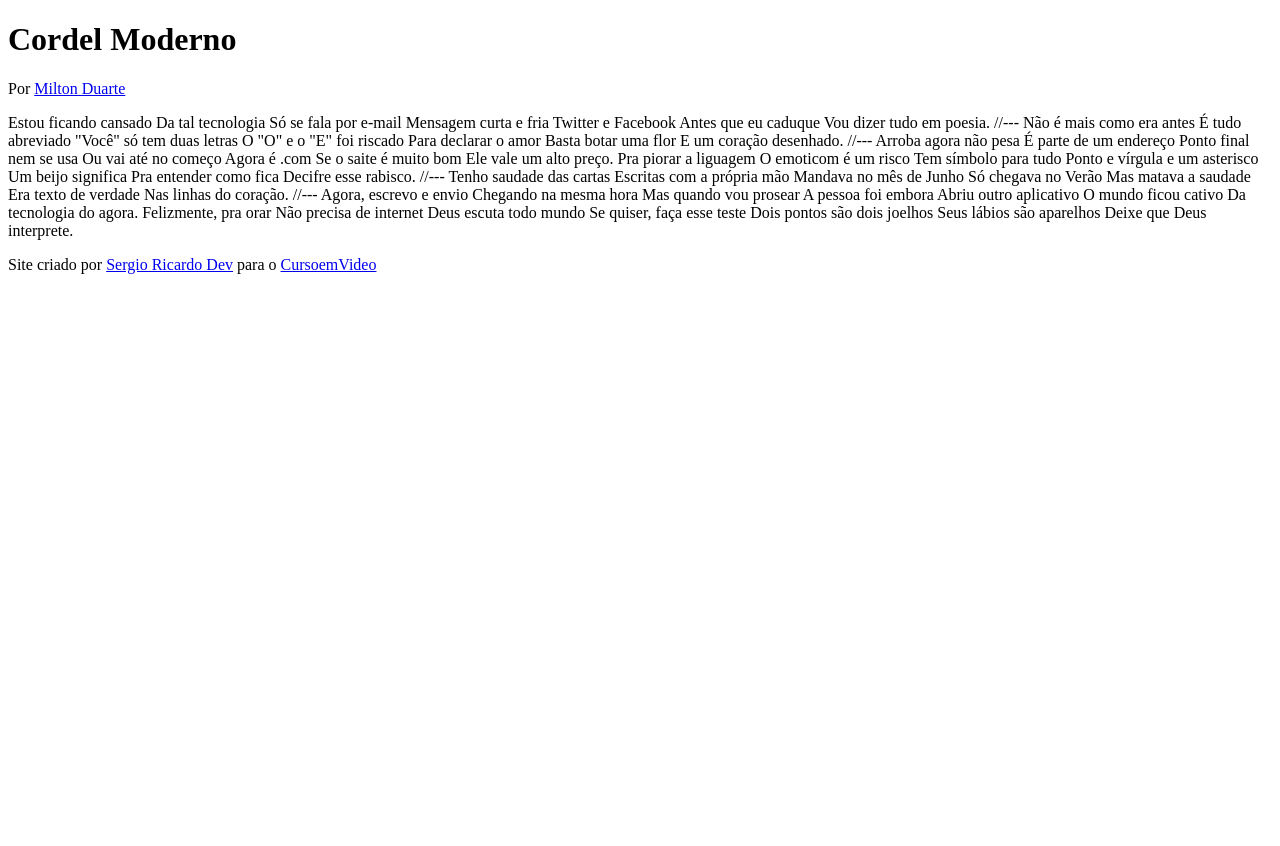
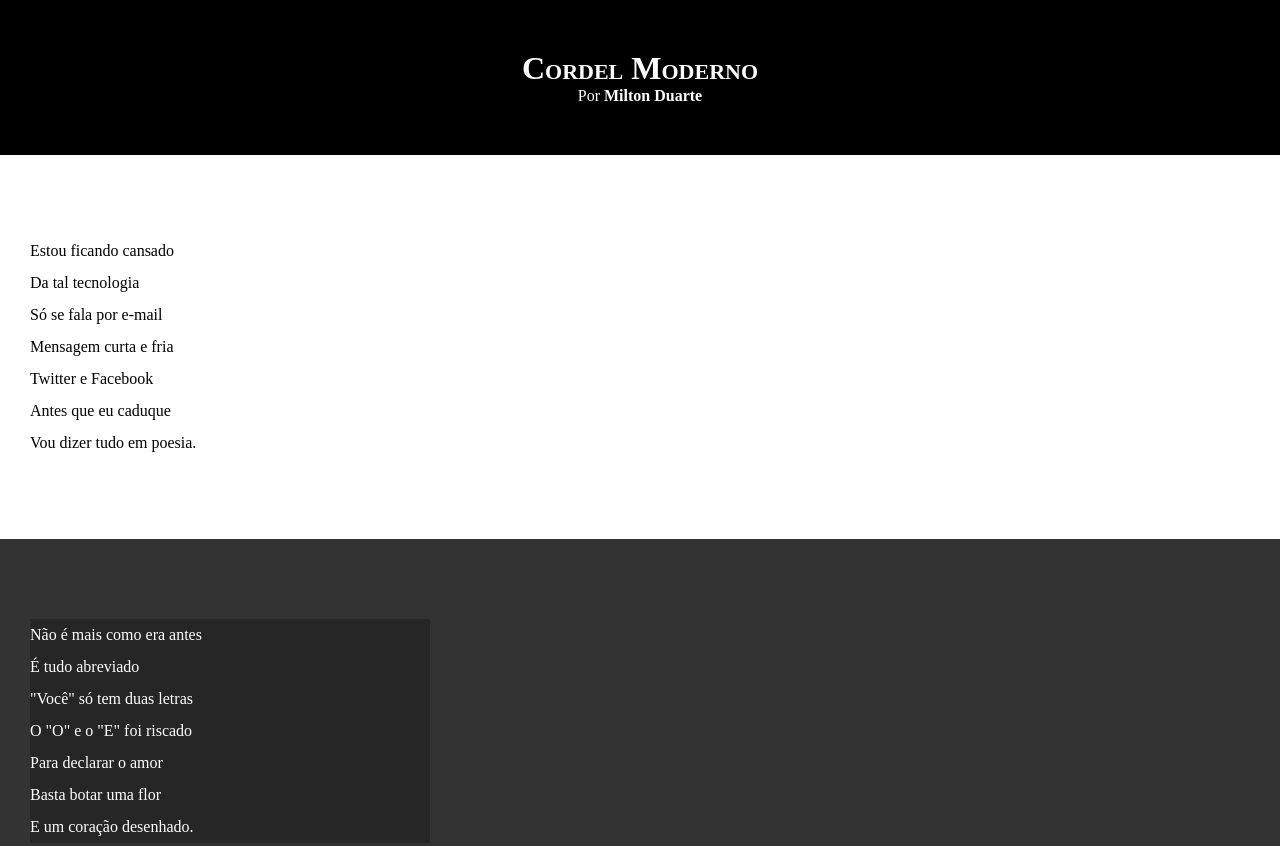
Before and after one commit to sergioricardodev/html-css, a plain HTML site: page desafios/d012/index.html in a window 1280 px wide. Shown: the top 846 px of the page. Before the commit the page ends 800 px from the top, so only its background shows below. Drawn offline with Linux system fonts and the light colour scheme.

Commit message:
atualizei estilos dos textos e blocos

```diff
--- /dev/null
+++ b/desafios/d012/estilo/style.css
@@ -0,0 +1,65 @@
+@charset "UTF-8";
+
+*{
+    margin: 0px;
+    padding: 0px;
+}
+
+html, body{
+    min-height: 100vh;
+    background-color: darkgray;
+}
+
+header{
+    background-color: black;
+    color: white;
+    text-align: center;
+}
+
+header > h1{
+    padding-top: 50px;
+    font-variant: small-caps;
+}
+
+header > p{
+    padding-bottom: 50px;
+}
+
+a {
+    color: white;
+    text-decoration: none;
+    font-weight: bolder;
+}
+
+a:hover {
+    text-decoration: underline;
+}
+
+section{
+    padding-top: 10vh;
+    padding-bottom: 10vh;
+    line-height: 2em;
+    padding-left: 30px;
+}
+
+section.normal{
+    background-color: white;
+    color: black;
+}
+
+section.imagem{
+    background-color: rgb(51, 51, 51);
+    color: white;
+}
+
+section.imagem > p{
+    background-color: rgba(0, 0, 0, 0.253);
+    width: 400px;
+}
+
+footer{
+    background-color: black;
+    color: white;
+    text-align: center;
+    padding: 10px;
+}
--- a/desafios/d012/index.html
+++ b/desafios/d012/index.html
@@ -4,6 +4,7 @@
     <meta charset="UTF-8">
     <meta name="viewport" content="width=device-width, initial-scale=1.0">
     <title>Cordel Moderno</title>
+    <link rel="stylesheet" href="estilo/style.css">
 </head>
 <body>
     <header>
@@ -15,69 +16,87 @@
         </p>
     </header>
 
-    Estou ficando cansado
-    Da tal tecnologia
-    Só se fala por e-mail
-    Mensagem curta e fria
-    Twitter e Facebook
-    Antes que eu caduque
-    Vou dizer tudo em poesia.
+    <section class="normal">
+        <p>
+            Estou ficando cansado <br>
+            Da tal tecnologia <br>
+            Só se fala por e-mail <br>
+            Mensagem curta e fria <br>
+            Twitter e Facebook <br>
+            Antes que eu caduque <br>
+            Vou dizer tudo em poesia.
+        </p>
+    </section>
 
-    //---
 
-    Não é mais como era antes
-    É tudo abreviado
-    "Você" só tem duas letras
-    O "O" e o "E" foi riscado
-    Para declarar o amor
-    Basta botar uma flor
-    E um coração desenhado.
+    <section class="imagem">
+        <p>
+            Não é mais como era antes <br>
+            É tudo abreviado <br>
+            "Você" só tem duas letras <br>
+            O "O" e o "E" foi riscado <br>
+            Para declarar o amor <br>
+            Basta botar uma flor <br>
+            E um coração desenhado.
+        </p>
+    </section>
 
-    //---
 
-    Arroba agora não pesa
-    É parte de um endereço
-    Ponto final nem se usa
-    Ou vai até no começo
-    Agora é .com
-    Se o saite é muito bom
-    Ele vale um alto preço.
+    <section class="normal">
+        <p>
+            Arroba agora não pesa <br>
+            É parte de um endereço <br>
+            Ponto final nem se usa <br>
+            Ou vai até no começo <br>
+            Agora é .com <br>
+            Se o saite é muito bom <br>
+            Ele vale um alto preço. <br>
+        </p>
+        <p>
+            Pra piorar a liguagem <br>
+            O emoticom é um risco <br>
+            Tem símbolo para tudo <br>
+            Ponto e vírgula e um asterisco <br>
+            Um beijo significa <br>
+            Pra entender como fica <br>
+            Decifre esse rabisco.
+        </p>
+    </section>
 
-    Pra piorar a liguagem
-    O emoticom é um risco
-    Tem símbolo para tudo
-    Ponto e vírgula e um asterisco
-    Um beijo significa
-    Pra entender como fica
-    Decifre esse rabisco.
 
-    //---
+    <section class="imagem">
+        <p>
+            Tenho saudade das cartas <br>
+            Escritas com a própria mão <br>
+            Mandava no mês de Junho <br>
+            Só chegava no Verão <br>
+            Mas matava a saudade <br>
+            Era texto de verdade <br>
+            Nas linhas do coração.
+        </p>
+    </section>
 
-    Tenho saudade das cartas
-    Escritas com a própria mão
-    Mandava no mês de Junho
-    Só chegava no Verão
-    Mas matava a saudade
-    Era texto de verdade
-    Nas linhas do coração.
 
-    //---
-
-    Agora, escrevo e envio
-    Chegando na mesma hora
-    Mas quando vou prosear
-    A pessoa foi embora
-    Abriu outro aplicativo
-    O mundo ficou cativo
-    Da tecnologia do agora.
-
-    Felizmente, pra orar
-    Não precisa de internet
-    Deus escuta todo mundo
-    Se quiser, faça esse teste
-    Dois pontos são dois joelhos
-    Seus lábios são aparelhos
-    Deixe que Deus interprete.
+    <section class="normal">
+        <p>
+            Agora, escrevo e envio <br>
+            Chegando na mesma hora <br>
+            Mas quando vou prosear <br>
+            A pessoa foi embora <br>
+            Abriu outro aplicativo <br>
+            O mundo ficou cativo <br>
+            Da tecnologia do agora. <br>
+        </p>
+        <p>
+            Felizmente, pra orar <br>
+            Não precisa de internet <br>
+            Deus escuta todo mundo <br>
+            Se quiser, faça esse teste <br>
+            Dois pontos são dois joelhos <br>
+            Seus lábios são aparelhos <br>
+            Deixe que Deus interprete.
+        </p>
+    </section>
 
     <footer>
         <p>Site criado por <a href="https://github.com/sergioricardodev" target="_blank">Sergio Ricardo Dev</a> para o <a href="https://www.cursoemvideo.com" target="_blank">CursoemVideo</a></p>
```
